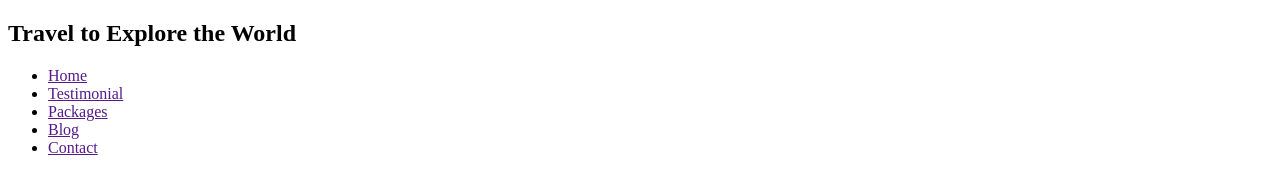
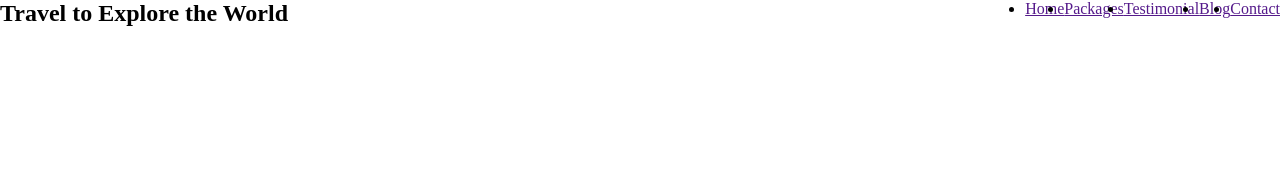
Before and after one commit to isr4t/Travel-to-explore, a plain HTML site: page index.html in a window 1280 px wide. Drawn offline with Linux system fonts and the light colour scheme.

Commit message:
Added the navigation

```diff
--- a/index.html
+++ b/index.html
@@ -9,15 +9,22 @@
 <body>
     <header>
         <nav>
+            <div class="header">
+                <div>
                     <h2>Travel to Explore the World</h2>
-            <ul>
+                </div>
+
+                <div>
+                    <ul class="navigation-content">
                         <li><a href="">Home</a></li>
+                        <li><a href="">Packages</a></li>
                         <li><a href="">Testimonial</a></li>
-                <li><a href="">Packages</a></li>
                          <li><a href="">Blog</a></li>
                         <li><a href="">Contact</a></li>
 
                     </ul>
+                </div>
+            </div>
         </nav>
     </header>
 
--- a/style.css
+++ b/style.css
@@ -0,0 +1,13 @@
+*{
+    margin: 0px;
+    padding: 0px;
+}
+.header{
+    display: flex;
+    justify-content: space-between;
+}
+.navigation-content{
+    display: flex;
+    justify-content: space-between;
+    left: 50px ;
+}
```
Lines whose indentation alone changed are shown as unchanged.
